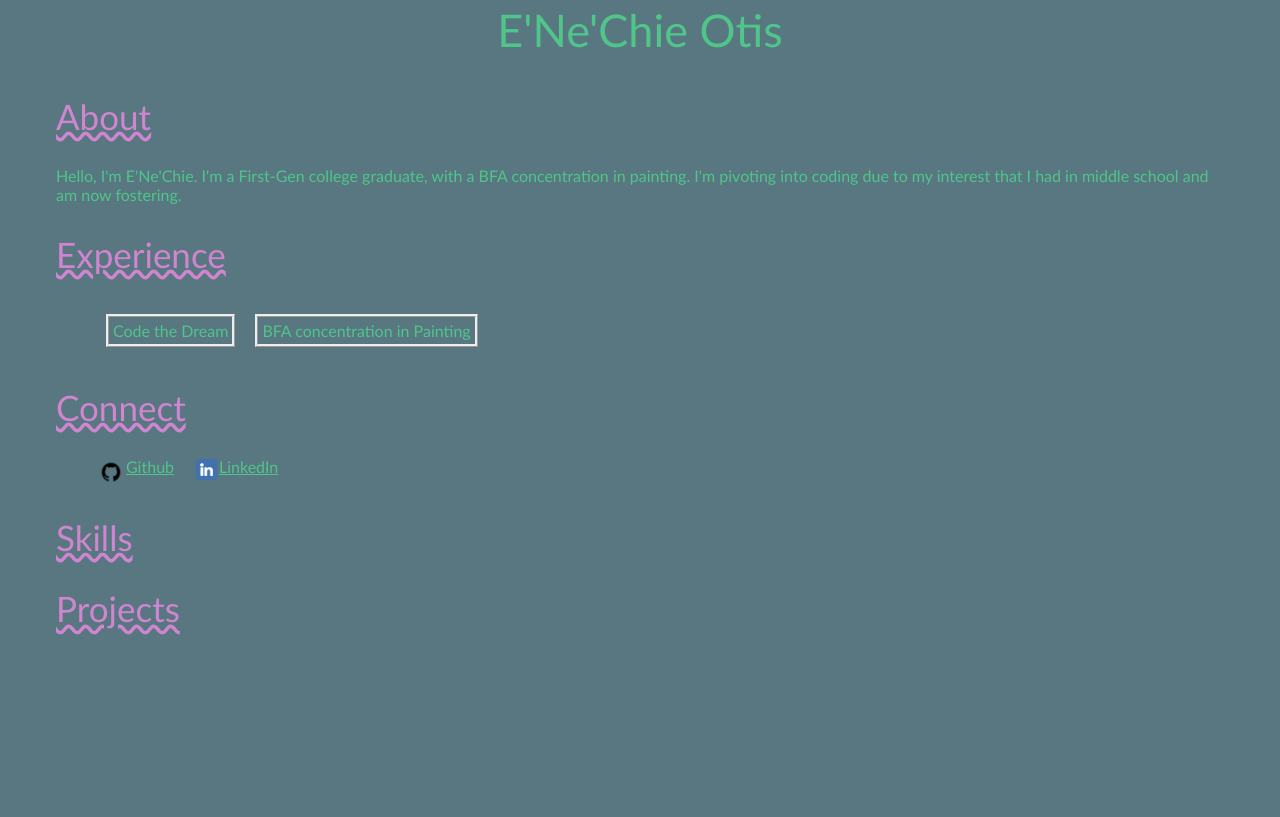
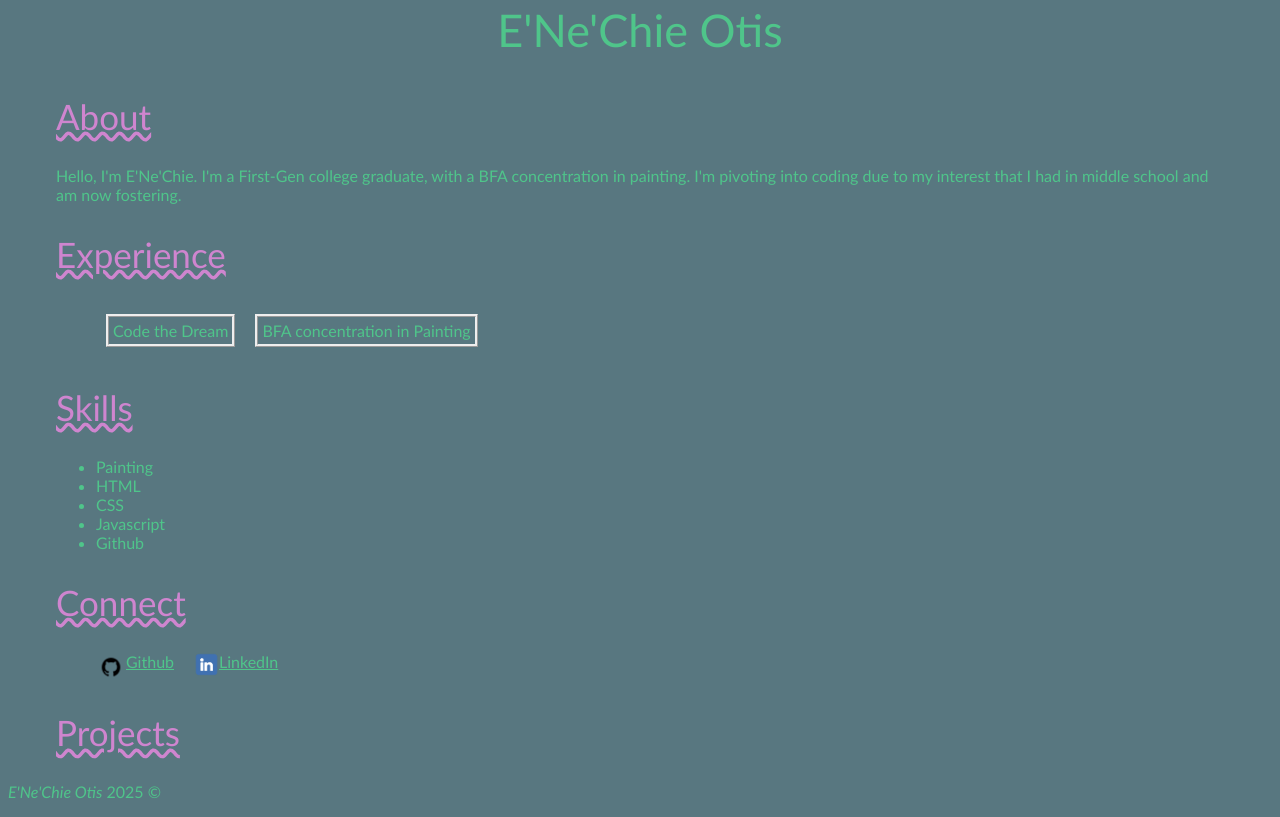
Before and after one commit to ChieChieBun/enechie-otis-jupiter, a plain HTML site: page index.html in a window 1280 px wide. Shown: the part 299-1116 px from the top of the page. Before the commit the page ends 957 px from the top, so only its background shows below. Drawn offline with Linux system fonts and the light colour scheme.

Commit message:
js added, created footer and skills

```diff
--- a/css/index.css
+++ b/css/index.css
@@ -72,12 +72,12 @@ height: 30px;
 }
  /*Phone*/
  @media screen and (max-width: 800px) {
-  body {background-color: rgb(148, 130, 107);
+  body {background-color: rgb(145, 113, 72);
   color: black;
   font-size: 15px;
 }
 h2{
-  color: bisque;
+  color: rgb(253, 235, 213);
   font-size:25px ;
 }
 }
--- a/index.html
+++ b/index.html
@@ -25,6 +25,11 @@
         <li>BFA concentration in Painting</li>
       </ul>
   </section>
+  <section id="Skills">
+    <h2>Skills</h2>
+    <ul>
+    </ul>
+  </section>
   <section id="Connect">
     <h2>Connect</h2>
     <ul>
@@ -32,13 +37,12 @@
       <li><img src="Images/linkedin.png" height="25px"><a href="https://www.linkedin.com/in/e-ne-chie-otis-6263ba242" target="_blank" rel="noopener noreferrer">LinkedIn</a></li>
    </ul>
   </section>
-  <section id="Skills">
-    <h2>Skills</h2>
-  </section>
+
   <section id="Projects">
     <h2>Projects</h2>
     <ul>
     </ul>
   </section>
+  <script src="js/index.js"></script>
 </body>
 </html>
--- /dev/null
+++ b/js/index.js
@@ -0,0 +1,18 @@
+const footer = document.createElement(`footer`);
+const body = document.querySelector(`body`);
+body.appendChild(footer);
+
+const today = new Date();
+const thisYear = today.getFullYear();
+const copyright = document.createElement(`p`);
+copyright.innerHTML = `<em>E'Ne'Chie Otis</em> ${thisYear} &#169;` ;
+footer.appendChild(copyright);
+var skills = ["Painting", "HTML", "CSS", "Javascript", "Github"];
+const skillsSection = document.querySelector(`#Skills`);
+var skillsList = skillsSection.querySelector(`ul`);
+
+for (let i = 0; i < skills.length; i++) {
+  const skill = document.createElement(`li`);
+  skill.innerHTML = skills[i];
+  skillsList.appendChild(skill);
+}
```
